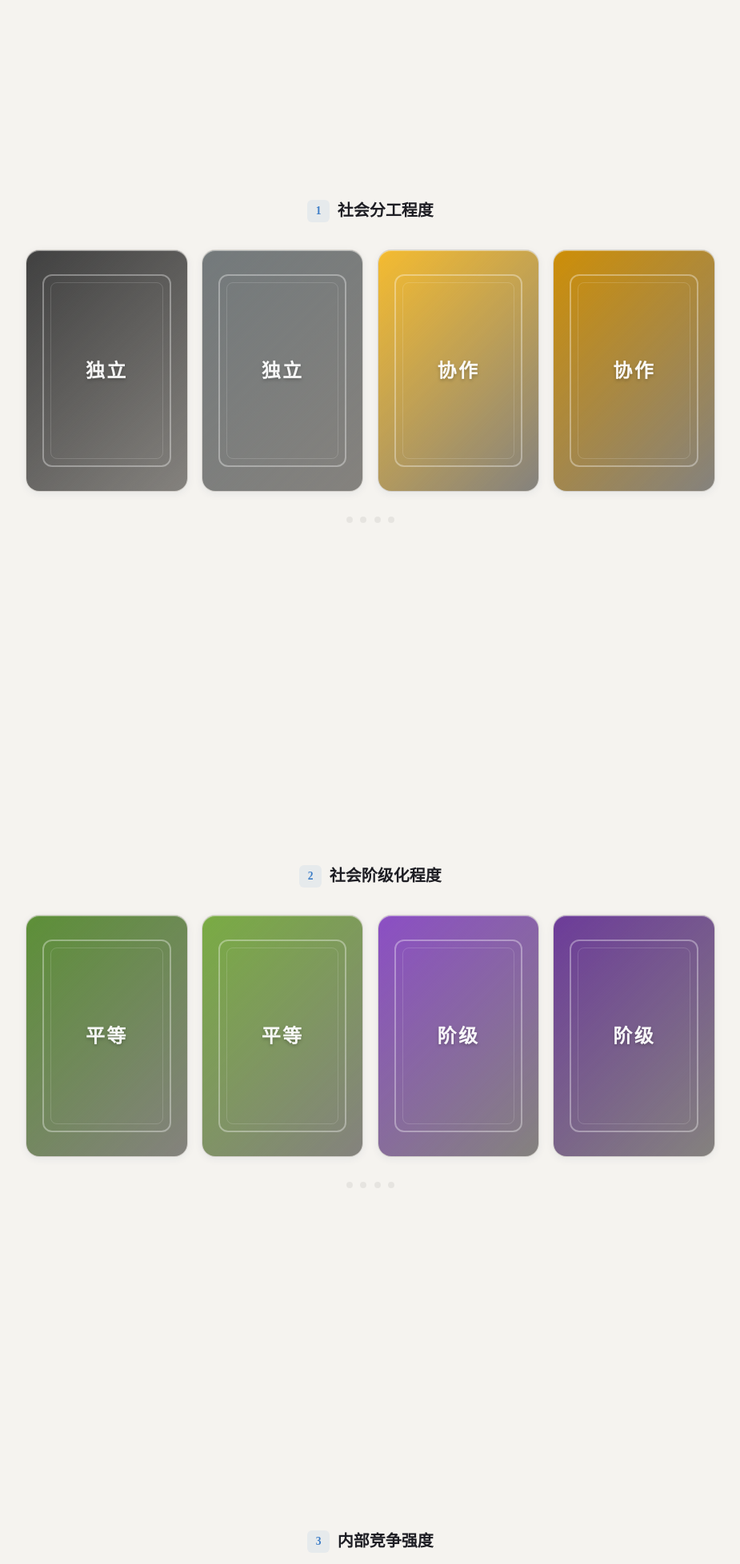
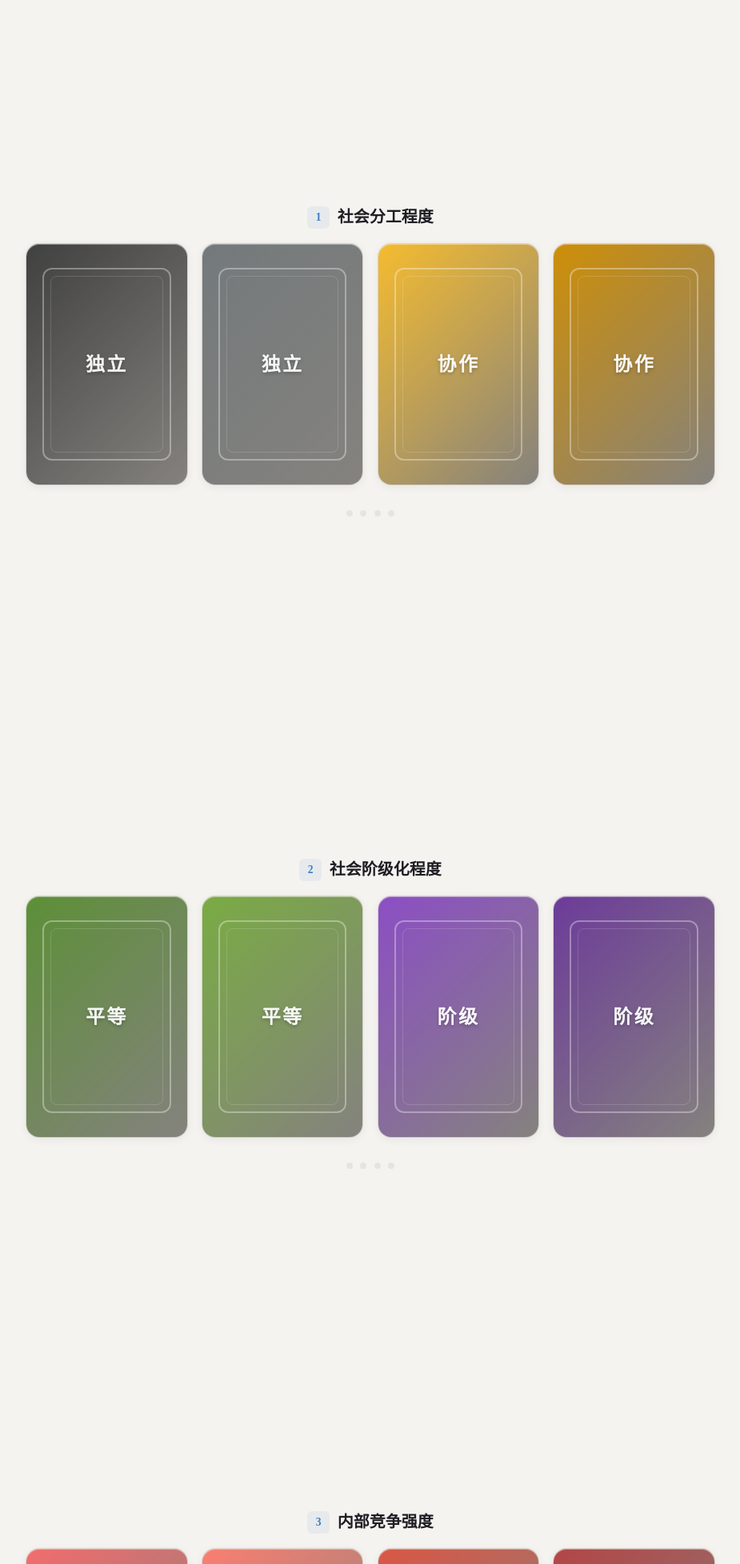
Before and after one commit to AragornDaoZhen/Utopia-Test, a Flask app: page / in a window 1280 px wide. Shown: the part 814-2770 px from the top of the page at 80% size, without its empty margins (177-1102 px from the left). Run offline with Flask 3, Linux system fonts and the light colour scheme.

Commit message:
tweak: 卡片行间距缩小50%；立项过程移到README末尾

```diff
--- a/public/static/css/style.css
+++ b/public/static/css/style.css
@@ -99,15 +99,15 @@ body{
 .sp-dot.done::after,.sp-dot.current::after{opacity:1;}
 
 /* ===== Cards Section ===== */
-.cards-section{justify-content:flex-start;padding-top:4rem;gap:2rem;min-height:auto;padding-bottom:6rem;}
+.cards-section{justify-content:flex-start;padding-top:4rem;gap:1rem;min-height:auto;padding-bottom:3rem;}
 
 /* ===== Dimension Group ===== */
-.dimension-group{width:100%;max-width:900px;min-height:100vh;display:flex;flex-direction:column;align-items:center;justify-content:center;padding:2rem 0;position:relative;}
-.dim-title{display:flex;align-items:center;gap:.6rem;font-size:1.25rem;font-weight:700;color:var(--text-primary);margin-bottom:2rem;text-align:center;}
+.dimension-group{width:100%;max-width:900px;min-height:100vh;display:flex;flex-direction:column;align-items:center;justify-content:center;padding:1rem 0;position:relative;}
+.dim-title{display:flex;align-items:center;gap:.6rem;font-size:1.25rem;font-weight:700;color:var(--text-primary);margin-bottom:1rem;text-align:center;}
 .dim-num{display:inline-flex;align-items:center;justify-content:center;width:28px;height:28px;border-radius:6px;background:var(--accent-soft);color:var(--accent);font-size:.85rem;font-weight:800;}
 
 /* ===== Card Row (Grid) ===== */
-.card-row{display:grid;grid-template-columns:repeat(4,1fr);gap:1.2rem;width:100%;max-width:860px;margin:0 auto;}
+.card-row{display:grid;grid-template-columns:repeat(4,1fr);gap:1.2rem;width:100%;max-width:860px;margin:0 auto 1rem;}
 
 /* ===== Card Wrapper ===== */
 .card-wrapper{width:100%;aspect-ratio:2/3;perspective:1000px;cursor:pointer;-webkit-tap-highlight-color:transparent;transition:transform .2s;justify-self:center;}
@@ -158,7 +158,7 @@ body{
 @keyframes cardPulse{0%,100%{box-shadow:inset 0 1px 0 rgba(255,255,255,.4),0 2px 8px rgba(0,0,0,.06)}50%{box-shadow:inset 0 1px 0 rgba(255,255,255,.5),0 4px 16px rgba(61,126,199,.1)}}
 
 /* ===== Dim Progress Dots ===== */
-.dim-progress{display:flex;gap:.6rem;margin-top:2rem;}
+.dim-progress{display:flex;gap:.6rem;margin-top:1rem;}
 .dot{width:8px;height:8px;border-radius:50%;background:rgba(0,0,0,.06);transition:all .3s;}
 .dot.revealed{background:rgba(0,0,0,.25);}
 .dot.selected{background:var(--gold);transform:scale(1.3);box-shadow:0 0 8px var(--gold-soft);}
```
Also changed, not shown: README.md, README_EN.md.
